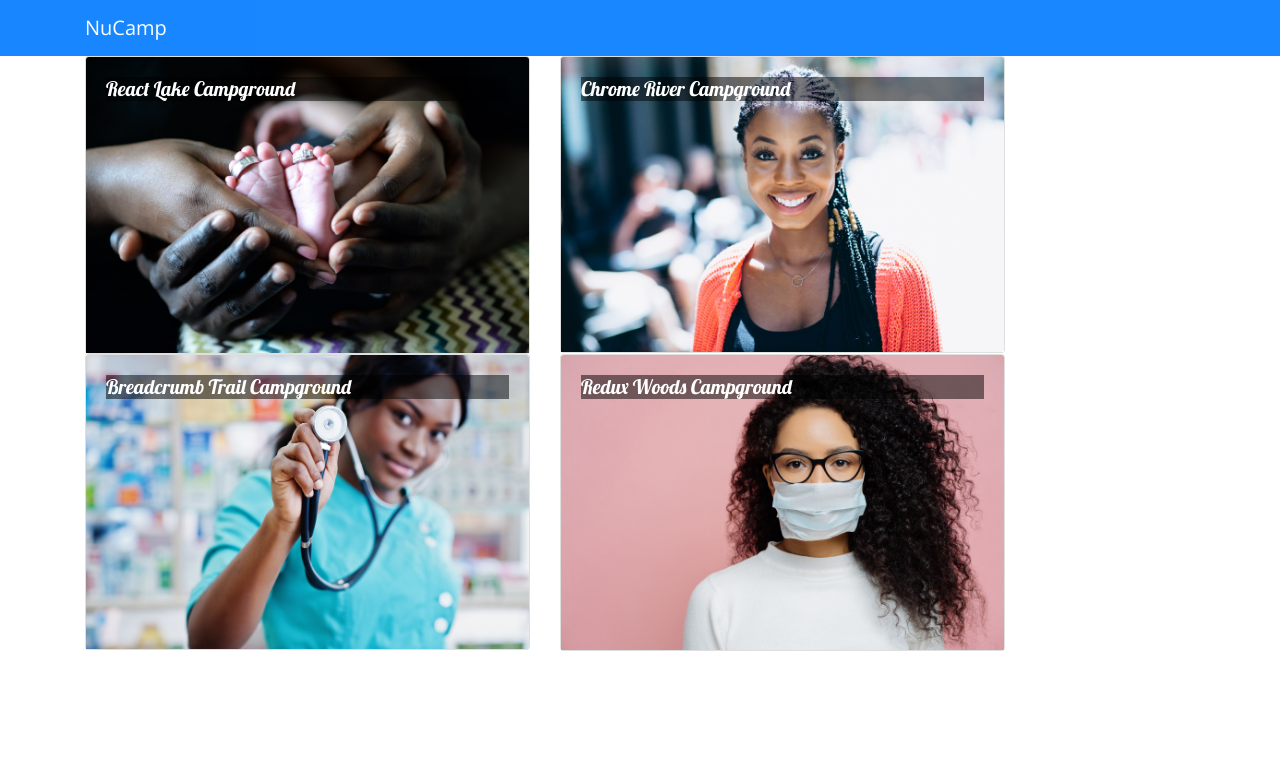
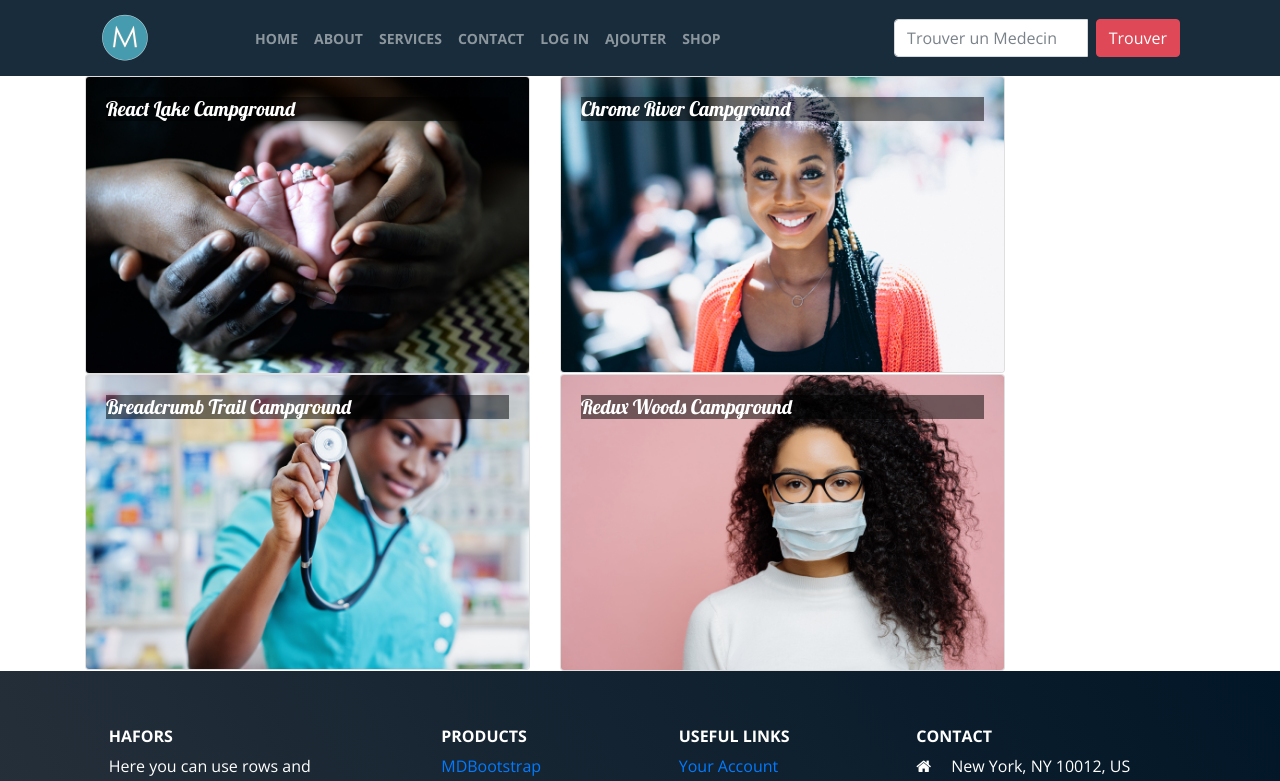
Before and after one commit to fyardlest1/gps-sante-haiti-react, a React (Create React App) app: page / in a window 1280 px wide. Shown: the top 781 px of the page. Built offline with nearby package versions, Linux system fonts and the light colour scheme.

Commit message:
Header and Footer

```diff
--- a/src/components/DirectoryComponent.js
+++ b/src/components/DirectoryComponent.js
@@ -1,4 +1,4 @@
-import React, { Component } from 'react';
+import React from 'react';
 import {
   Card,
   CardImg,
@@ -6,43 +6,22 @@ import {
   CardTitle,
 } from "reactstrap";
 
-class Directory extends Component {
-    // constructor(props) {
-    //     super(props);
-    //     this.state = {
-    //         selectedHospital: null
-    //     };
-    // }
-
-    // // Event handler for selected hospital
-    // onSelectHospital(hospital) {
-    //     this.setState({selectedHospital: hospital});
-    // }
-
-    // renderSelectedHospital(hospital) {
-    //     if(hospital) {
-    //         return (
-    //           <Card>
-    //             <CardImg top src={hospital.image} alt={hospital.name} />
-    //             <CardBody>
-    //               <CardTitle>{hospital.name}</CardTitle>
-    //               <CardText>{hospital.description}</CardText>
-    //             </CardBody>
-    //           </Card>
-    //         );
-    //     }
-    // }
-
-    render() {
-        const directory = this.props.hospitals.map( hospital => {
+function RenderDirectoryItem({ hospital, onClick }) {
   return (
-              <div key={hospital.id} className='col-md-5 m1'>
-                <Card onClick={() => this.props.onClick(hospital.id)}>
-                  <CardImg top src={hospital.image} alt={hospital.name} />
+    <Card onClick={() => onClick(hospital.id)}>
+      <CardImg width='100%' src={hospital.image} alt={hospital.name} />
       <CardImgOverlay>
         <CardTitle>{hospital.name}</CardTitle>
       </CardImgOverlay>
     </Card>
+  );
+}
+
+const Directory = (props) => {
+    const directory = props.hospitals.map( hospital => {
+        return (
+          <div key={hospital.id} className='col-md-5 m1'>
+            <RenderDirectoryItem hospital={hospital} onClick={props.onClick} />
           </div>
         );
     });
@@ -50,17 +29,8 @@ class Directory extends Component {
     return (
         <div className='container'>
             <div className='row'>{directory}</div>
-            {/* <HospitalInfo hospital={this.state.selectedHospital} /> */}
-            {/* <div>
-                    <div className="row">
-                        <div className="col-md-5 m-1">
-                            {this.renderSelectedHospital(this.state.selectedHospital)}
-                        </div>
-                    </div>
-                </div> */}
         </div>
     );
 }
-}
 
 export default Directory;
--- a/src/components/HospitalInfoComponent.js
+++ b/src/components/HospitalInfoComponent.js
@@ -1,4 +1,4 @@
-import React, { Component } from 'react';
+import React from 'react';
 import {
   Card,
   CardImg,
@@ -7,8 +7,8 @@ import {
   CardTitle,
 } from "reactstrap";
 
-class HospitalInfo extends Component {
-    renderHospital(hospital) {
+
+function RenderHospital({hospital}) {
     return (
         <div className='col-md-5 m-1'>
             <Card>
@@ -22,7 +22,7 @@ class HospitalInfo extends Component {
     );
 }
 
-    renderComments(comments) {
+function RenderComments({comments}) {
     if (comments) {
         return (
             <div className='col-md-5 m-1'>
@@ -35,13 +35,13 @@ class HospitalInfo extends Component {
     return <div />
 }
 
-    render() {
-        if(this.props.hospital) {
+    const HospitalInfo = (props) => {
+        if(props.hospital) {
             return (
                 <div className='container'>
                     <div className='row'>
-                        {this.renderHospital(this.props.hospital)}
-                        {this.renderComments(this.props.hospital.comments)}
+                        <RenderHospital hospital={props.hospital} />
+                        <RenderComments comments={props.hospital.comments} />
                     </div>
                 </div>
             );
@@ -49,7 +49,5 @@ class HospitalInfo extends Component {
         return <div />
 
     }
-}
-
 
 export default HospitalInfo;
--- a/src/components/MainComponent.js
+++ b/src/components/MainComponent.js
@@ -1,4 +1,6 @@
 import React, { Component } from 'react';
+import NavbarFixed from './Navbar';
+import Footer from './Footer';
 import { Navbar, NavbarBrand } from 'reactstrap';
 import Directory from './DirectoryComponent';
 import HospitalInfo from "./HospitalInfoComponent";
@@ -21,11 +23,7 @@ class Main extends Component {
     render() {
         return (
           <div>
-            <Navbar dark color='primary'>
-              <div className='container'>
-                <NavbarBrand href='/'>NuCamp</NavbarBrand>
-              </div>
-            </Navbar>
+            <NavbarFixed />
             <Directory
               hospitals={this.state.hospitals}
               onClick={(hospitalId) => this.onSelectHospital(hospitalId)}
@@ -37,6 +35,7 @@ class Main extends Component {
                 )[0]
               }
             />
+            <Footer />
           </div>
         );
     };
--- a/src/components/Navbar.js
+++ b/src/components/Navbar.js
@@ -20,57 +20,77 @@ class NavbarFixed extends Component {
 
     render() {
         return (
-            <Navbar className="navbar navbar-expand-md navbar-dark sticky-top">
-                <div className="container">
-                    <NavbarBrand className="col d-none d-md-block navbar-brand">
-                        <img src='assets/images/mlogo.png' width="50" height="50" alt="Site Logo" className="img-fluid" />
+          <React.Fragment>
+            <Navbar className='navbar navbar-expand-md navbar-dark sticky-top'>
+              <div className='container'>
+                <NavbarBrand className='col d-none d-md-block navbar-brand'>
+                  <img
+                    src='assets/images/mlogo.png'
+                    width='50'
+                    height='50'
+                    alt='Site Logo'
+                    className='img-fluid'
+                  />
                 </NavbarBrand>
                 <NavbarToggler onClick={this.toggleNav} />
                 <Collapse isOpen={this.state.isNavOpen} navbar>
                   <Nav navbar>
                     <NavItem>
-                            <NavLink className='nav-link' to='/home'> Home
+                      <NavLink className='nav-link' to='/home'>
+                        {" "}
+                        Home
                       </NavLink>
                     </NavItem>
 
                     <NavItem>
-                            <NavLink className='nav-link' to='/about'>About
+                      <NavLink className='nav-link' to='/about'>
+                        About
                       </NavLink>
                     </NavItem>
 
                     <NavItem>
-                            <NavLink className='nav-link' to='/services'>Services
+                      <NavLink className='nav-link' to='/services'>
+                        Services
                       </NavLink>
                     </NavItem>
 
                     <NavItem>
-                            <NavLink className='nav-link' to='/contactus'>Contact
+                      <NavLink className='nav-link' to='/contactus'>
+                        Contact
                       </NavLink>
                     </NavItem>
 
                     <NavItem>
-                            <NavLink className='nav-link' to='/contactus'>Log In
+                      <NavLink className='nav-link' to='/contactus'>
+                        Log In
                       </NavLink>
                     </NavItem>
 
                     <NavItem>
-                            <NavLink className='nav-link' to='/addyours'>Ajouter
+                      <NavLink className='nav-link' to='/addyours'>
+                        Ajouter
                       </NavLink>
                     </NavItem>
 
                     <NavItem>
-                            <NavLink className='nav-link' to='/ourshop'> Shop
+                      <NavLink className='nav-link' to='/ourshop'>
+                        {" "}
+                        Shop
                       </NavLink>
                     </NavItem>
-
                   </Nav>
-                    <form className="col-md-4 input-group ml-auto">
-                        <input type="text" className="form-control d-inline mr-2" placeholder="Trouver un Medecin" />
-                        <button className="btn btn-danger btn-md">Trouver</button>
+                  <form className='col-md-4 input-group ml-auto'>
+                    <input
+                      type='text'
+                      className='form-control d-inline mr-2'
+                      placeholder='Trouver un Medecin'
+                    />
+                    <button className='btn btn-danger btn-md'>Trouver</button>
                   </form>
                 </Collapse>
               </div>
             </Navbar>
+          </React.Fragment>
         );
     }
 }
--- a/src/index.js
+++ b/src/index.js
@@ -1,5 +1,6 @@
 import React from 'react';
 import ReactDOM from 'react-dom';
+import "font-awesome/css/font-awesome.css";
 import 'bootstrap/dist/css/bootstrap.min.css';
 import "bootstrap-social/bootstrap-social.css";
 import "typeface-lobster";
@@ -8,7 +9,6 @@ import "typeface-courgette";
 import "typeface-tangerine";
 import "typeface-caveat";
 import "typeface-dancing-script";
-import "font-awesome/css/font-awesome.css";
 import './index.css';
 import App from './App';
 import * as serviceWorker from './serviceWorker';
```
Lines whose indentation alone changed are shown as unchanged.
